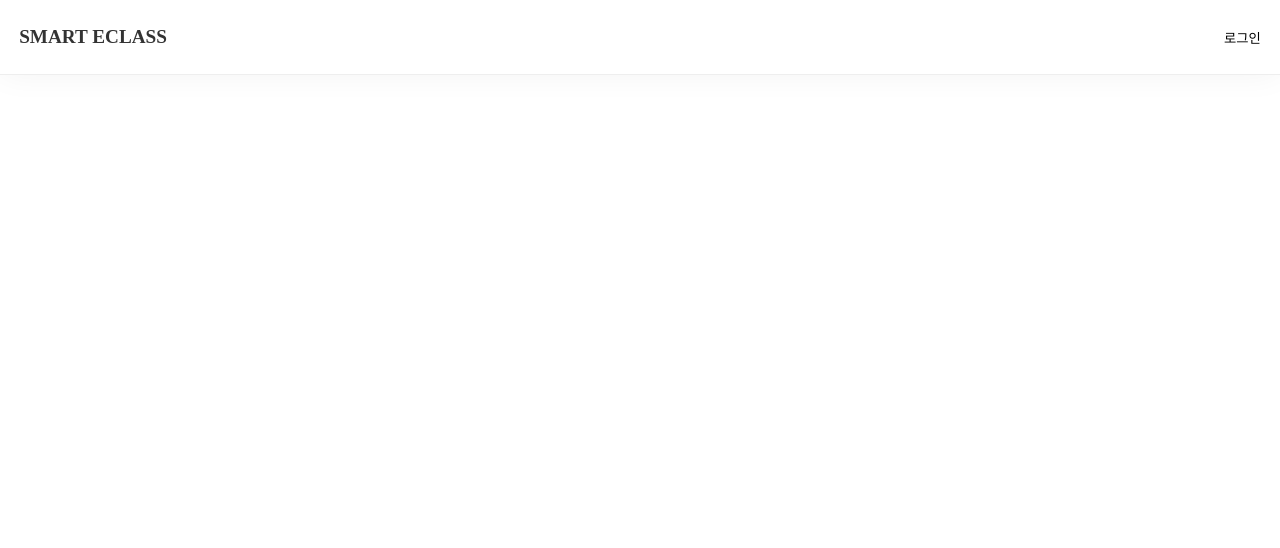
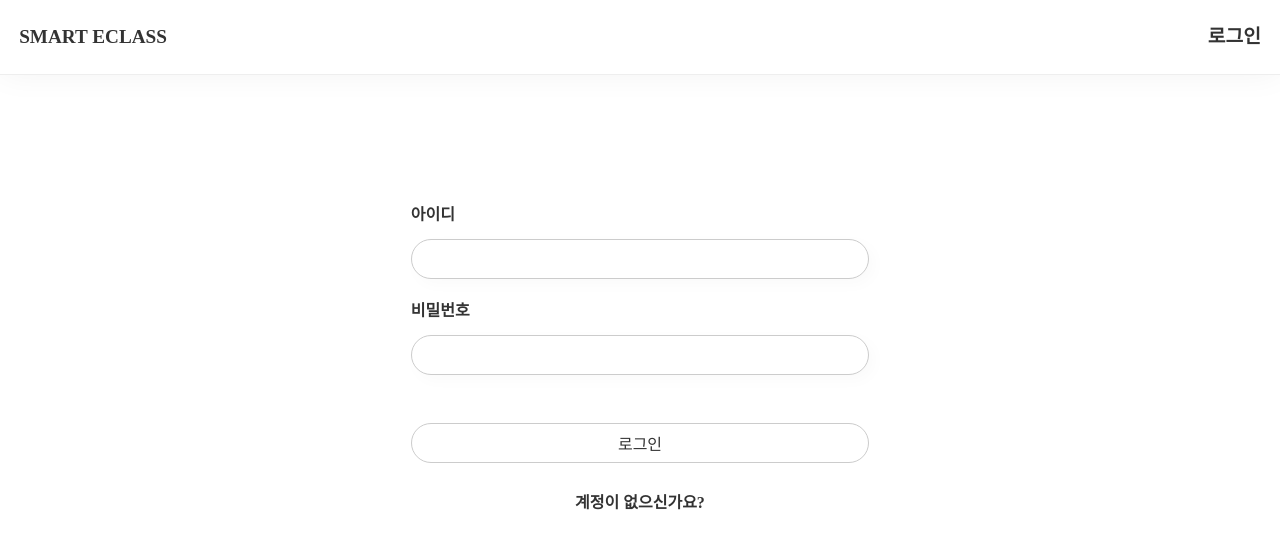
Before and after one commit to usageness/smart-eclass, a React app in the folder frontend/: page /Login in a window 1280 px wide. Before the commit this address had no page. Shown: the top 548 px of the page. Built offline with nearby package versions, Linux system fonts and the light colour scheme; a web font is replaced by a local one.

Commit message:
feat: 로그인 화면 구현

```diff
--- a/frontend/src/App.tsx
+++ b/frontend/src/App.tsx
@@ -1,18 +1,20 @@
 import Layouts from 'components/Layouts';
+import Login from 'pages/Login';
 import Main from 'pages/Main';
 import { BrowserRouter as Router, Route, Routes } from 'react-router-dom';
 import GlobalStyles from 'styles/GlobalStyles';
 
 function App() {
   return (
-    <Layouts>
-      <Router>
+    <Router>
+      <Layouts>
         <GlobalStyles />
         <Routes>
           <Route path="/" element={<Main />} />
+          <Route path="/Login" element={<Login />} />
         </Routes>
-      </Router>
-    </Layouts>
+      </Layouts>
+    </Router>
   );
 }
 
--- a/frontend/src/components/Layouts/Header/index.tsx
+++ b/frontend/src/components/Layouts/Header/index.tsx
@@ -1,3 +1,4 @@
+import { Link } from 'react-router-dom';
 import * as S from './styles';
 
 function Header() {
@@ -5,10 +6,8 @@ function Header() {
     <div>
       <S.Container>
         <S.Contents>
-          <span>SMART ECLASS</span>
-          <span>
-            <button onClick={() => alert('준비중')}>로그인</button>
-          </span>
+          <Link to="/">SMART ECLASS</Link>
+          <Link to="/login">로그인</Link>
         </S.Contents>
       </S.Container>
     </div>
--- /dev/null
+++ b/frontend/src/hooks/useInput.ts
@@ -0,0 +1,15 @@
+import { useState } from 'react';
+
+const useInput = <T>(initialState: T) => {
+  const [value, setValue] = useState<T | string>(initialState);
+
+  const changeValue = (
+    e: React.ChangeEvent<HTMLInputElement | HTMLTextAreaElement>,
+  ) => {
+    setValue(e.target.value);
+  };
+
+  return [value, changeValue, setValue] as const;
+};
+
+export default useInput;
--- /dev/null
+++ b/frontend/src/pages/Login/index.tsx
@@ -0,0 +1,35 @@
+import useInput from 'hooks/useInput';
+import { Link } from 'react-router-dom';
+import * as S from './styles';
+
+function Login() {
+  const [id, setId] = useInput('');
+  const [password, setPassword] = useInput('');
+
+  const requestLogin = (e: React.FormEvent<HTMLFormElement>) => {
+    e.preventDefault();
+
+    alert('준비중');
+  };
+
+  return (
+    <S.Container>
+      <S.CardContainer>
+        <S.Form onSubmit={requestLogin}>
+          <label>
+            <span>아이디</span>
+            <input type="text" value={id} onChange={setId} />
+          </label>
+          <label>
+            <span>비밀번호</span>
+            <input type="password" value={password} onChange={setPassword} />
+          </label>
+          <S.Button>로그인</S.Button>
+        </S.Form>
+        <Link to="/signup">계정이 없으신가요?</Link>
+      </S.CardContainer>
+    </S.Container>
+  );
+}
+
+export default Login;
--- /dev/null
+++ b/frontend/src/pages/Login/styles.ts
@@ -0,0 +1,73 @@
+import styled from 'styled-components';
+
+const Container = styled.div`
+  display: flex;
+  flex-direction: column;
+  align-items: center;
+  justify-content: center;
+  gap: 1rem;
+
+  max-width: 1400px;
+  height: 70vh;
+
+  color: #333333;
+  font-size: 1rem;
+  font-weight: bold;
+
+  margin: auto;
+  padding: 1.7rem 1.2rem;
+`;
+
+const CardContainer = styled.div`
+  display: flex;
+  flex-direction: column;
+  justify-content: center;
+  align-items: center;
+  gap: 1rem;
+
+  width: 40%;
+  min-width: 400px;
+
+  margin: auto;
+  padding: 1.7rem 1.2rem;
+`;
+
+const Form = styled.form`
+  display: flex;
+  flex-direction: column;
+  align-items: center;
+  gap: 1rem;
+
+  width: 100%;
+
+  & > label {
+    display: flex;
+    flex-direction: column;
+    justify-content: space-between;
+    gap: 0.5rem;
+
+    width: 100%;
+
+    & > span {
+      line-height: 2rem;
+    }
+
+    & > input {
+      box-shadow: 5px 5px 1rem #00000006;
+    }
+  }
+`;
+
+const Button = styled.button`
+  width: 100%;
+  height: 2.5rem;
+
+  color: #333333;
+  border: 1px solid #cccccc;
+  border-radius: 25px;
+  font-size: 1rem;
+
+  margin: 2rem 0 1rem 0;
+`;
+
+export { Container, CardContainer, Form, Button };
--- a/frontend/src/styles/GlobalStyles.tsx
+++ b/frontend/src/styles/GlobalStyles.tsx
@@ -23,6 +23,15 @@ const GlobalStyles = createGlobalStyle`
       -ms-user-select: auto;
       user-select: auto;
     }
+    input {
+      height: 2.5rem;
+
+      padding: 1rem;
+
+      outline: 0;
+      border: 1px solid #cccccc;
+      border-radius: 25px;
+    }
     input:focus {
       outline: none;
     }
--- a/frontend/webpack.common.js
+++ b/frontend/webpack.common.js
@@ -22,6 +22,7 @@ module.exports = {
       styles: path.resolve(__dirname, './src/styles'),
       types: path.resolve(__dirname, './src/types'),
       utils: path.resolve(__dirname, './src/utils'),
+      hooks: path.resolve(__dirname, './src/hooks'),
     },
   },
   output: {
```
Also changed, not shown: frontend/.eslintrc.js.
